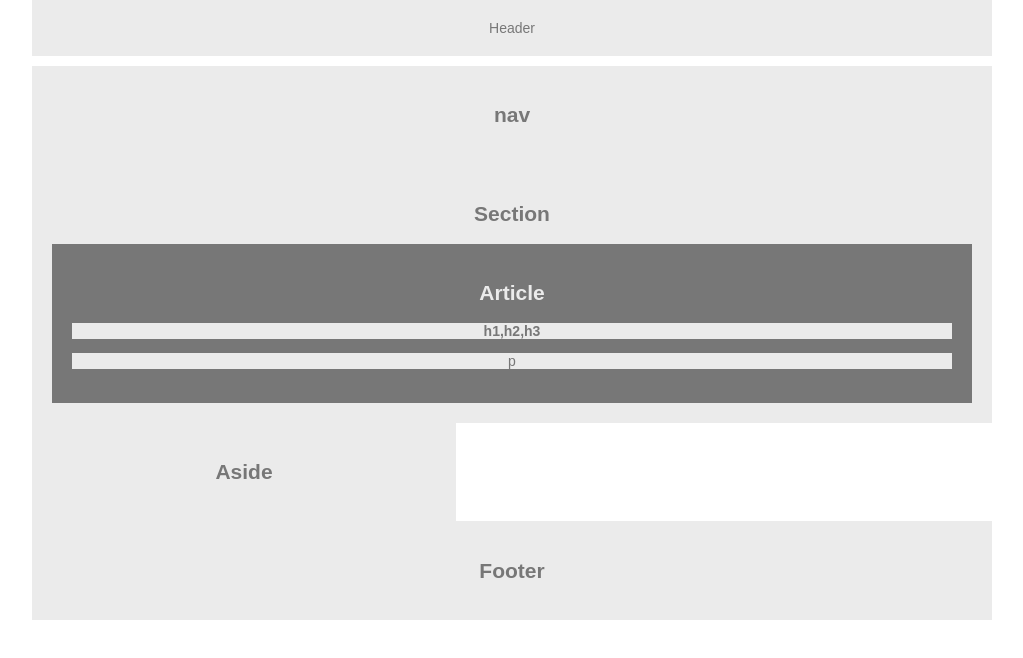
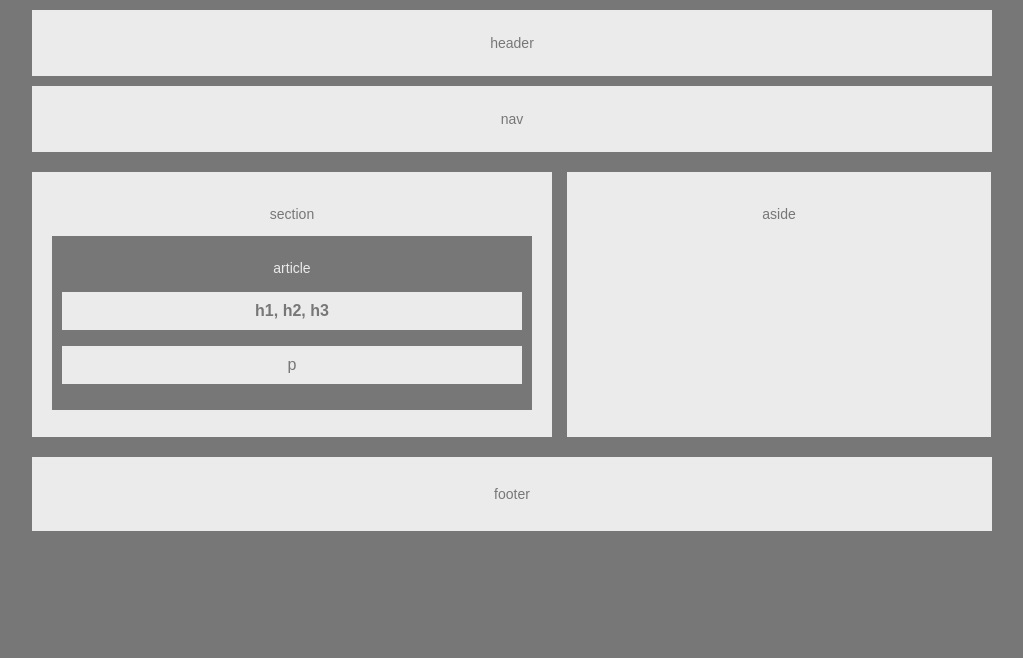
Before and after one commit to thomasxcox731/HW1-Wireframe, a plain HTML site: page index.html in a window 1280 px wide. Shown: the whole page, without its empty margins (128-1151 px from the left). Drawn offline with Linux system fonts and the light colour scheme.

Commit message:
Final Version 1

```diff
--- a/index.html
+++ b/index.html
@@ -8,23 +8,23 @@
     <title>Document</title>
 </head>
 <body>
-    <header>Header</header>
-    <nav>
-        <h1>nav</h1>
-    </nav>
+    <header>header</header>
+    <nav>nav</nav>
+    <div>
     <section class="section">
-        <h2>Section</h2>
+        <p>section</p>
         <article>
-            <h2>Article</h2>
-                <p><strong>h1,h2,h3</strong></p>
-                <p>p</p>
+            <p id="article">article</p>
+                <p class="para"><strong>h1, h2, h3</strong></p>
+                <p class="para">p</p>
         </article>
     </section>
     <aside>
-            <h2>Aside</h2>
+            <p>aside</p>
         </aside>
+    </div>
     <footer>
-        <h2>Footer</h2>
+        <p>footer<p>
     </footer>
 
 </body>
--- a/style.css
+++ b/style.css
@@ -1,17 +1,24 @@
 Body {
     font-family: Arial, Helvetica Neue, Helvetica, san-serif;
-    color: #777;
+    background: #777;
     width: 960px;
     font-size: 14px;
     margin: 0 auto;
 }
-Header, Nav, Section, Aside, Footer {
+Header, Nav, .section, Aside, Footer {
     background: #ebebeb;
     padding: 20px;
     text-align: center;
+    color: #777;
+    font-size: 14px;
+}
+Header {
+    margin-top: 10px;
+    padding: 25px;
 }
 Nav {
     margin-top: 10px;
+    padding: 25px;
 }
 Aside {
     background: #ebebeb;
@@ -19,24 +26,43 @@ Aside {
     width: 40%;
     float: left;
     text-align: center;
+    margin-top: 20px;
+    margin-bottom: 20px;
+    margin-left: 15px;
+    height: 225px;
 }
 Article {
     color: #ebebeb;
     background: #777;
-    padding: 20px;
+    padding: 10px;
+    margin-top: 5px;
 }
-h1, p {
+h1, {
     color: #777;
     background: #ebebeb;
+    padding: 10px;
 }
+.para {
+    color: #777;
+    background: #ebebeb;
+    padding: 10px;
+    font-size: 16px;
+}
+#article {
+    color: #ebebeb:
+    background: #777;
 }
 .section {
-    margin-top: 10px;
+    margin-top: 20px;
     float: left;
-    width: 60%;
+    width: 50%;
+    margin-bottom: 20px;
+    height: 225px;
 }
 Footer {
     clear: both;
     overflow: auto;
-    margin-top: 10px;
+    margin-top: 20px;
+    margin-bottom: 75px;
+    padding: 15px;
 }
```
